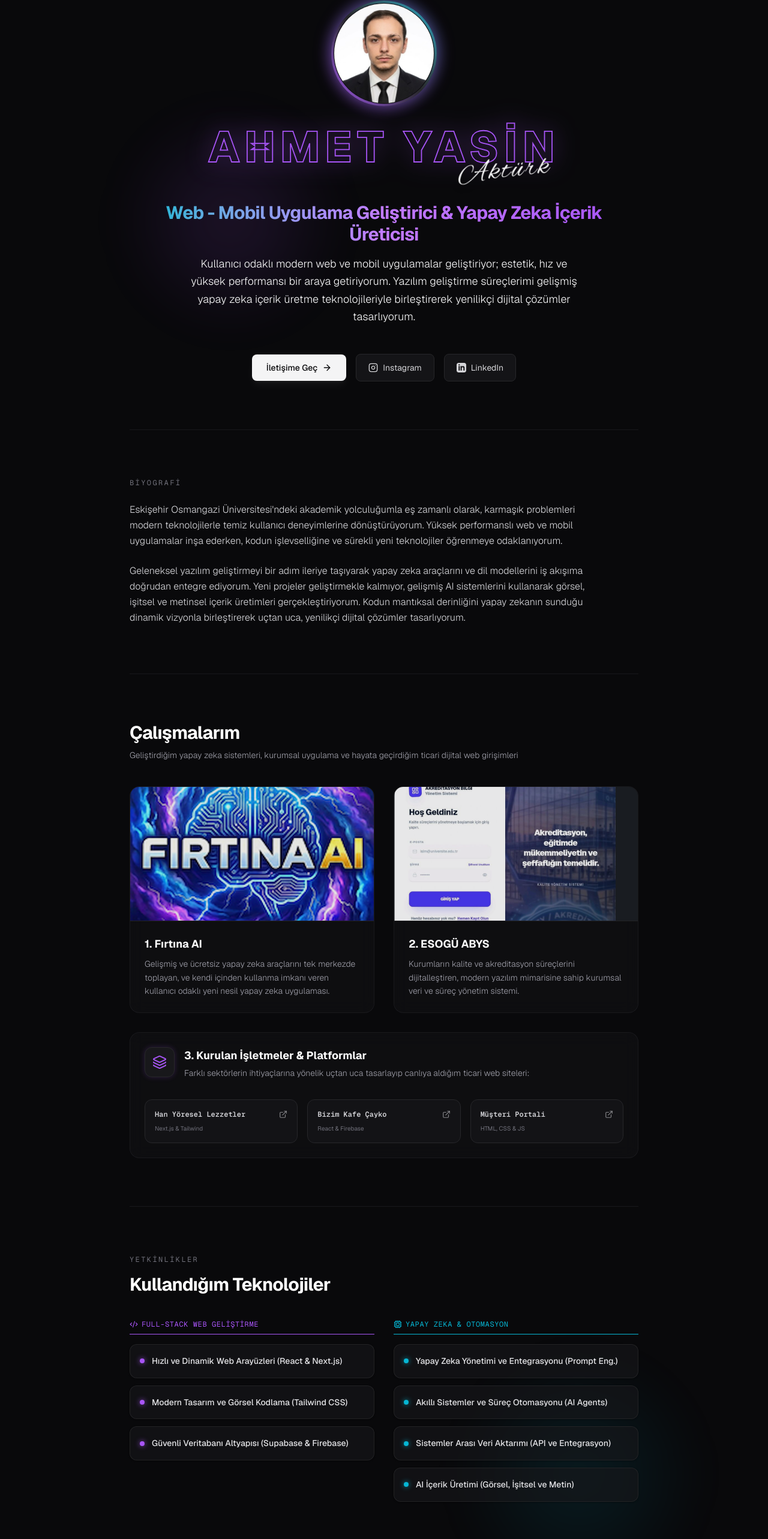
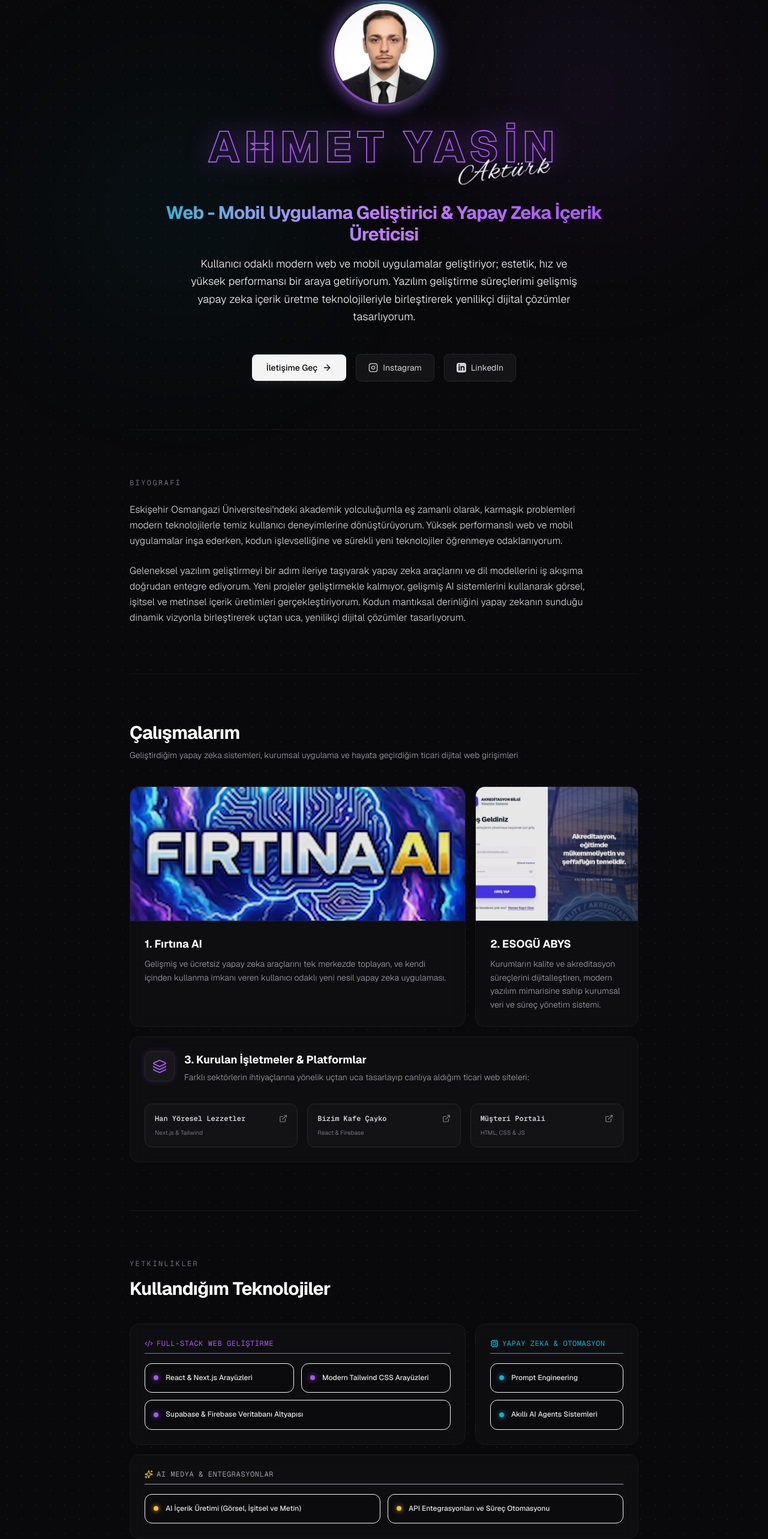
Before and after one commit to ahmetyasinaktrkoseakut-ui/web-sitem, a Next.js app: page / in a window 1280 px wide. Shown: the part 143-2709 px from the top of the page at 60% size. Built offline with nearby package versions, Linux system fonts and the light colour scheme.

Commit message:
Bento Grid, Dot-matrix Arka Plan ve Scroll Animasyonlari

```diff
--- a/src/app/globals.css
+++ b/src/app/globals.css
@@ -15,72 +15,69 @@
 }
 
 body {
-  background-color: #09090b;
+  background-color: #09090b; /* bg-zinc-950 */
   color: #f4f4f5;
   overflow-x: hidden;
+  /* %5 opasiteli Dot Matrix Deseni */
+  background-image: radial-gradient(rgba(255, 255, 255, 0.05) 1.2px, transparent 1.2px);
+  background-size: 24px 24px;
 }
 
-/* Ambient Arka Plan Parıltıları */
+/* Arka Plan Sabit Köşe Parlamaları (Ambient Glows) */
 .ambient-glow-1 {
-  position: absolute;
-  top: 10%;
-  left: 15%;
-  width: 350px;
-  height: 350px;
-  background: radial-gradient(circle, rgba(168, 85, 247, 0.15) 0%, rgba(0,0,0,0) 70%);
+  position: fixed;
+  top: 0;
+  right: 0;
+  width: 50vw;
+  height: 50vw;
+  max-width: 600px;
+  max-height: 600px;
+  background: radial-gradient(circle, rgba(168, 85, 247, 0.1) 0%, rgba(0,0,0,0) 70%);
   pointer-events: none;
-  filter: blur(40px);
+  filter: blur(120px);
   z-index: 0;
-  animation: pulse-glow 8s infinite alternate;
 }
 
 .ambient-glow-2 {
-  position: absolute;
-  bottom: 20%;
-  right: 10%;
-  width: 400px;
-  height: 400px;
-  background: radial-gradient(circle, rgba(6, 182, 212, 0.12) 0%, rgba(0,0,0,0) 70%);
+  position: fixed;
+  bottom: 0;
+  left: 0;
+  width: 50vw;
+  height: 50vw;
+  max-width: 600px;
+  max-height: 600px;
+  background: radial-gradient(circle, rgba(6, 182, 212, 0.08) 0%, rgba(0,0,0,0) 70%);
   pointer-events: none;
-  filter: blur(40px);
+  filter: blur(120px);
   z-index: 0;
-  animation: pulse-glow 12s infinite alternate-reverse;
 }
 
-@keyframes pulse-glow {
-  0% { transform: scale(1) translate(0, 0); opacity: 0.8; }
-  100% { transform: scale(1.15) translate(15px, -15px); opacity: 1; }
+/* Pürüzsüz Scroll ve Geçişler */
+html {
+  scroll-behavior: smooth;
 }
 
-/* Özel İnce Kaydırma Çubuğu */
-::-webkit-scrollbar {
-  width: 6px;
-}
-::-webkit-scrollbar-track {
-  background: #09090b;
-}
-::-webkit-scrollbar-thumb {
-  background: #27272a;
-  border-radius: 9999px;
-}
-::-webkit-scrollbar-thumb:hover {
-  background: #3f3f46;
+/* Scroll Animasyon Sınıfları (Fade-in-up) */
+.reveal {
+  opacity: 0;
+  transform: translateY(30px);
+  transition: opacity 0.8s cubic-bezier(0.16, 1, 0.3, 1), transform 0.8s cubic-bezier(0.16, 1, 0.3, 1);
 }
 
-/* Cam Efektli Kart Tasarımı */
+.reveal.active {
+  opacity: 1;
+  transform: translateY(0);
+}
+
+/* Cam Efektli Bento Kart Tasarımı */
 .glass-card {
   background: rgba(18, 18, 20, 0.65);
   backdrop-filter: blur(12px);
   border: 1px solid rgba(39, 39, 42, 0.5);
   transition: all 0.4s cubic-bezier(0.16, 1, 0.3, 1);
 }
+
 .glass-card:hover {
   border-color: rgba(168, 85, 247, 0.35);
-  transform: translateY(-4px);
-  box-shadow: 0 12px 30px -10px rgba(168, 85, 247, 0.12);
+  box-shadow: 0 12px 30px -10px rgba(168, 85, 247, 0.15);
 }
-
-/* Pürüzsüz Geçişler */
-html {
-  scroll-behavior: smooth;
-}
--- a/src/app/page.tsx
+++ b/src/app/page.tsx
@@ -22,6 +22,26 @@ export default function Home() {
   const [formSubmitted, setFormSubmitted] = useState(false);
   const [formData, setFormData] = useState({ name: "", email: "", message: "" });
   const [isSubmitting, setIsSubmitting] = useState(false);
+
+  React.useEffect(() => {
+    const observer = new IntersectionObserver(
+      (entries) => {
+        entries.forEach((entry) => {
+          if (entry.isIntersecting) {
+            entry.target.classList.add("active");
+          }
+        });
+      },
+      { threshold: 0.05, rootMargin: "0px 0px -40px 0px" }
+    );
+
+    const revealElements = document.querySelectorAll(".reveal");
+    revealElements.forEach((el) => observer.observe(el));
+
+    return () => {
+      revealElements.forEach((el) => observer.unobserve(el));
+    };
+  }, []);
 
   const handleInputChange = (e: React.ChangeEvent<HTMLInputElement | HTMLTextAreaElement>) => {
     const { id, value } = e.target;
@@ -141,7 +161,7 @@ export default function Home() {
       <main className="max-w-4xl mx-auto px-6 relative z-10 pt-16">
 
         {/* Hero Section */}
-        <section id="hero" className="min-h-[85vh] flex flex-col justify-center py-20 relative text-center">
+        <section id="hero" className="min-h-[85vh] flex flex-col justify-center py-20 relative text-center reveal">
           <div className="space-y-8 max-w-3xl mx-auto">
 
             {/* Ortalanmış Profil Fotoğrafı ve Neon Parlama Hareketi */}
@@ -214,7 +234,7 @@ export default function Home() {
         </section>
 
         {/* Hakkımda (About) Section */}
-        <section id="about" className="py-20 border-t border-zinc-900 scroll-mt-16">
+        <section id="about" className="py-20 border-t border-zinc-900 scroll-mt-16 reveal">
           <h3 className="text-xs uppercase font-mono text-zinc-500 tracking-[0.2em] mb-6">Biyografi</h3>
 
           <div className="max-w-3xl space-y-6 text-zinc-300 font-light leading-relaxed text-sm sm:text-base">
@@ -228,7 +248,7 @@ export default function Home() {
         </section>
 
         {/* Projeler Section */}
-        <section id="projects" className="py-20 border-t border-zinc-900 scroll-mt-16">
+        <section id="projects" className="py-20 border-t border-zinc-900 scroll-mt-16 reveal">
           <div className="space-y-2 mb-10">
             <h4 className="text-3xl font-bold tracking-tight text-white">Çalışmalarım</h4>
             <p className="text-zinc-400 text-sm font-light leading-relaxed">
@@ -236,17 +256,17 @@ export default function Home() {
             </p>
           </div>
 
-          {/* Projeler Grid Yapısı */}
-          <div className="grid grid-cols-1 md:grid-cols-2 gap-8">
+          {/* Projeler Bento Grid Yapısı */}
+          <div className="grid grid-cols-1 md:grid-cols-3 gap-4">
 
             {/* 1. Fırtına AI */}
-            <div className="glass-card rounded-2xl overflow-hidden flex flex-col h-full group">
+            <div className="glass-card rounded-2xl overflow-hidden flex flex-col h-full group hover:-translate-y-1 transition-all duration-300 md:col-span-2">
               <div className="relative h-56 w-full bg-zinc-900/60 border-b border-zinc-800/80 overflow-hidden">
                 <Image
                   src="/firtina-ai.png"
                   alt="Fırtına AI"
-                  width={500}
-                  height={300}
+                  width={600}
+                  height={350}
                   className="w-full h-full object-cover opacity-90 group-hover:opacity-100 group-hover:scale-105 transition-all duration-500"
                 />
               </div>
@@ -261,13 +281,13 @@ export default function Home() {
             </div>
 
             {/* 2. ESOGÜ ABYS */}
-            <div className="glass-card rounded-2xl overflow-hidden flex flex-col h-full group">
+            <div className="glass-card rounded-2xl overflow-hidden flex flex-col h-full group hover:-translate-y-1 transition-all duration-300 md:col-span-1">
               <div className="relative h-56 w-full bg-zinc-900/60 border-b border-zinc-800/80 overflow-hidden">
                 <Image
                   src="/esogu-abys.png"
                   alt="ESOGÜ ABYS Akreditasyon Sistemi"
-                  width={500}
-                  height={300}
+                  width={400}
+                  height={350}
                   className="w-full h-full object-cover opacity-90 group-hover:opacity-100 group-hover:scale-105 transition-all duration-500"
                 />
               </div>
@@ -282,7 +302,7 @@ export default function Home() {
             </div>
 
             {/* 3. Kurulan İşletmeler & Platformlar */}
-            <div className="glass-card rounded-2xl p-6 flex flex-col h-full justify-between md:col-span-2 space-y-6">
+            <div className="glass-card rounded-2xl p-6 flex flex-col h-full justify-between md:col-span-3 space-y-6 hover:-translate-y-1 transition-all duration-300">
               <div className="flex items-start space-x-4">
                 <div className="p-3 rounded-xl bg-zinc-900 border border-zinc-800 text-accent-purple shadow-[0_0_10px_rgba(168,85,247,0.2)]">
                   <Layers className="w-6 h-6" />
@@ -339,38 +359,42 @@ export default function Home() {
         </section>
 
         {/* Yetkinlikler (Skills) Section */}
-        <section id="skills" className="py-20 border-t border-zinc-900 scroll-mt-16">
+        <section id="skills" className="py-20 border-t border-zinc-900 scroll-mt-16 reveal">
           <h3 className="text-xs uppercase font-mono text-zinc-500 tracking-[0.2em] mb-4">Yetkinlikler</h3>
           <h4 className="text-3xl font-bold text-white tracking-tight mb-10">Kullandığım Teknolojiler</h4>
 
-          <div className="grid grid-cols-1 md:grid-cols-2 gap-8">
+          {/* Yetenekler Bento Grid Yapısı */}
+          <div className="grid grid-cols-1 md:grid-cols-3 gap-4">
 
-            {/* Web Geliştirme Yetenekleri */}
+            {/* Kart 1: Full-Stack Web Geliştirme (Geniş Kart) */}
+            <div className="glass-card rounded-2xl p-6 md:col-span-2 flex flex-col justify-between hover:-translate-y-1 transition-all duration-300 group">
               <div className="space-y-4">
                 <h5 className="font-mono text-xs text-accent-purple border-b border-zinc-850 pb-2 flex items-center gap-1.5 uppercase tracking-wider">
                   <Code2 className="w-3.5 h-3.5" />
                   Full-Stack Web Geliştirme
                 </h5>
 
-              <div className="space-y-3">
-                <div className="p-4 rounded-xl bg-zinc-900/60 border border-zinc-800/80 hover:border-accent-purple/40 hover:bg-zinc-900/85 transition-all flex items-center space-x-3 shadow-sm shadow-black/30">
+                <div className="grid grid-cols-1 sm:grid-cols-2 gap-3">
+                  <div className="p-3.5 rounded-xl bg-zinc-950/40 border border-zinc-850/60 flex items-center space-x-3 shadow-inner">
                     <div className="w-2 h-2 rounded-full bg-accent-purple shadow-[0_0_8px_rgba(168,85,247,0.8)] flex-shrink-0"></div>
-                  <span className="text-xs sm:text-sm text-zinc-200 font-medium leading-relaxed">Hızlı ve Dinamik Web Arayüzleri (React & Next.js)</span>
+                    <span className="text-xs text-zinc-200 font-medium leading-relaxed">React & Next.js Arayüzleri</span>
                   </div>
 
-                <div className="p-4 rounded-xl bg-zinc-900/60 border border-zinc-800/80 hover:border-accent-purple/40 hover:bg-zinc-900/85 transition-all flex items-center space-x-3 shadow-sm shadow-black/30">
+                  <div className="p-3.5 rounded-xl bg-zinc-950/40 border border-zinc-850/60 flex items-center space-x-3 shadow-inner">
                     <div className="w-2 h-2 rounded-full bg-accent-purple shadow-[0_0_8px_rgba(168,85,247,0.8)] flex-shrink-0"></div>
-                  <span className="text-xs sm:text-sm text-zinc-200 font-medium leading-relaxed">Modern Tasarım ve Görsel Kodlama (Tailwind CSS)</span>
+                    <span className="text-xs text-zinc-200 font-medium leading-relaxed">Modern Tailwind CSS Arayüzleri</span>
                   </div>
 
-                <div className="p-4 rounded-xl bg-zinc-900/60 border border-zinc-800/80 hover:border-accent-purple/40 hover:bg-zinc-900/85 transition-all flex items-center space-x-3 shadow-sm shadow-black/30">
+                  <div className="p-3.5 rounded-xl bg-zinc-950/40 border border-zinc-850/60 flex items-center space-x-3 shadow-inner sm:col-span-2">
                     <div className="w-2 h-2 rounded-full bg-accent-purple shadow-[0_0_8px_rgba(168,85,247,0.8)] flex-shrink-0"></div>
-                  <span className="text-xs sm:text-sm text-zinc-200 font-medium leading-relaxed">Güvenli Veritabanı Altyapısı (Supabase & Firebase)</span>
+                    <span className="text-xs text-zinc-200 font-medium leading-relaxed">Supabase & Firebase Veritabanı Altyapısı</span>
+                  </div>
                 </div>
               </div>
             </div>
 
-            {/* Yapay Zeka & Otomasyon Yetenekleri */}
+            {/* Kart 2: Yapay Zeka & Otomasyon (Dar Kart) */}
+            <div className="glass-card rounded-2xl p-6 md:col-span-1 flex flex-col justify-between hover:-translate-y-1 transition-all duration-300 group">
               <div className="space-y-4">
                 <h5 className="font-mono text-xs text-accent-blue border-b border-zinc-850 pb-2 flex items-center gap-1.5 uppercase tracking-wider">
                   <Cpu className="w-3.5 h-3.5" />
@@ -378,24 +402,37 @@ export default function Home() {
                 </h5>
 
                 <div className="space-y-3">
-                <div className="p-4 rounded-xl bg-zinc-900/60 border border-zinc-800/80 hover:border-accent-blue/40 hover:bg-zinc-900/85 transition-all flex items-center space-x-3 shadow-sm shadow-black/30">
+                  <div className="p-3.5 rounded-xl bg-zinc-950/40 border border-zinc-850/60 flex items-center space-x-3 shadow-inner">
                     <div className="w-2 h-2 rounded-full bg-accent-blue shadow-[0_0_8px_rgba(6,182,212,0.8)] flex-shrink-0"></div>
-                  <span className="text-xs sm:text-sm text-zinc-200 font-medium leading-relaxed">Yapay Zeka Yönetimi ve Entegrasyonu (Prompt Eng.)</span>
+                    <span className="text-xs text-zinc-200 font-medium leading-relaxed">Prompt Engineering</span>
                   </div>
 
-                <div className="p-4 rounded-xl bg-zinc-900/60 border border-zinc-800/80 hover:border-accent-blue/40 hover:bg-zinc-900/85 transition-all flex items-center space-x-3 shadow-sm shadow-black/30">
+                  <div className="p-3.5 rounded-xl bg-zinc-950/40 border border-zinc-850/60 flex items-center space-x-3 shadow-inner">
                     <div className="w-2 h-2 rounded-full bg-accent-blue shadow-[0_0_8px_rgba(6,182,212,0.8)] flex-shrink-0"></div>
-                  <span className="text-xs sm:text-sm text-zinc-200 font-medium leading-relaxed">Akıllı Sistemler ve Süreç Otomasyonu (AI Agents)</span>
+                    <span className="text-xs text-zinc-200 font-medium leading-relaxed">Akıllı AI Agents Sistemleri</span>
+                  </div>
+                </div>
+              </div>
             </div>
 
-                <div className="p-4 rounded-xl bg-zinc-900/60 border border-zinc-800/80 hover:border-accent-blue/40 hover:bg-zinc-900/85 transition-all flex items-center space-x-3 shadow-sm shadow-black/30">
-                  <div className="w-2 h-2 rounded-full bg-accent-blue shadow-[0_0_8px_rgba(6,182,212,0.8)] flex-shrink-0"></div>
-                  <span className="text-xs sm:text-sm text-zinc-200 font-medium leading-relaxed">Sistemler Arası Veri Aktarımı (API ve Entegrasyon)</span>
+            {/* Kart 3: AI İçerik Üretimi ve Sistemler (Tam Genişlik Kart) */}
+            <div className="glass-card rounded-2xl p-6 md:col-span-3 flex flex-col justify-between hover:-translate-y-1 transition-all duration-300 group">
+              <div className="space-y-4">
+                <h5 className="font-mono text-xs text-zinc-400 border-b border-zinc-850 pb-2 flex items-center gap-1.5 uppercase tracking-wider">
+                  <Sparkles className="w-3.5 h-3.5 text-yellow-400" />
+                  AI Medya & Entegrasyonlar
+                </h5>
+
+                <div className="grid grid-cols-1 sm:grid-cols-2 gap-3">
+                  <div className="p-3.5 rounded-xl bg-zinc-950/40 border border-zinc-850/60 flex items-center space-x-3 shadow-inner">
+                    <div className="w-2 h-2 rounded-full bg-yellow-400 shadow-[0_0_8px_rgba(250,204,21,0.8)] flex-shrink-0"></div>
+                    <span className="text-xs text-zinc-200 font-medium leading-relaxed">AI İçerik Üretimi (Görsel, İşitsel ve Metin)</span>
                   </div>
 
-                <div className="p-4 rounded-xl bg-zinc-900/60 border border-zinc-800/80 hover:border-accent-blue/40 hover:bg-zinc-900/85 transition-all flex items-center space-x-3 shadow-sm shadow-black/30">
-                  <div className="w-2 h-2 rounded-full bg-accent-blue shadow-[0_0_8px_rgba(6,182,212,0.8)] flex-shrink-0"></div>
-                  <span className="text-xs sm:text-sm text-zinc-200 font-medium leading-relaxed">AI İçerik Üretimi (Görsel, İşitsel ve Metin)</span>
+                  <div className="p-3.5 rounded-xl bg-zinc-950/40 border border-zinc-850/60 flex items-center space-x-3 shadow-inner">
+                    <div className="w-2 h-2 rounded-full bg-yellow-400 shadow-[0_0_8px_rgba(250,204,21,0.8)] flex-shrink-0"></div>
+                    <span className="text-xs text-zinc-200 font-medium leading-relaxed">API Entegrasyonları ve Süreç Otomasyonu</span>
+                  </div>
                 </div>
               </div>
             </div>
@@ -404,7 +441,7 @@ export default function Home() {
         </section>
 
         {/* İletişim (Contact) Section */}
-        <section id="contact" className="py-20 border-t border-zinc-900 scroll-mt-16">
+        <section id="contact" className="py-20 border-t border-zinc-900 scroll-mt-16 reveal">
           <h4 className="text-3xl font-bold text-white tracking-tight mb-4">İletişim</h4>
           <p className="text-zinc-400 font-light mb-10 max-w-lg leading-relaxed text-sm sm:text-base">
             Yeni bir proje teklifi, geliştirme iş birliği veya sadece merhaba demek için bana mesaj gönderebilirsiniz. En kısa sürede geri dönüş sağlayacağım.
```
Lines whose indentation alone changed are shown as unchanged.
